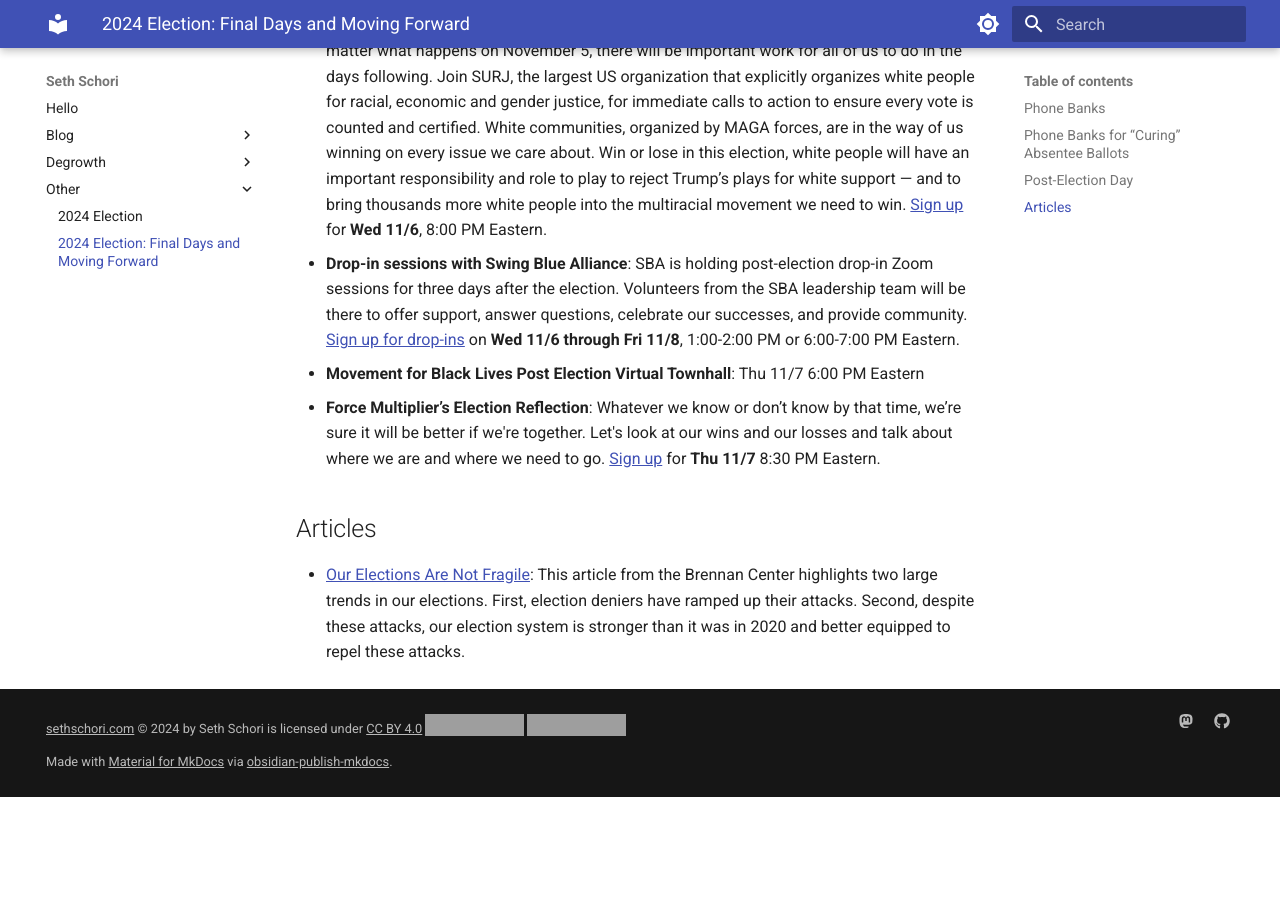
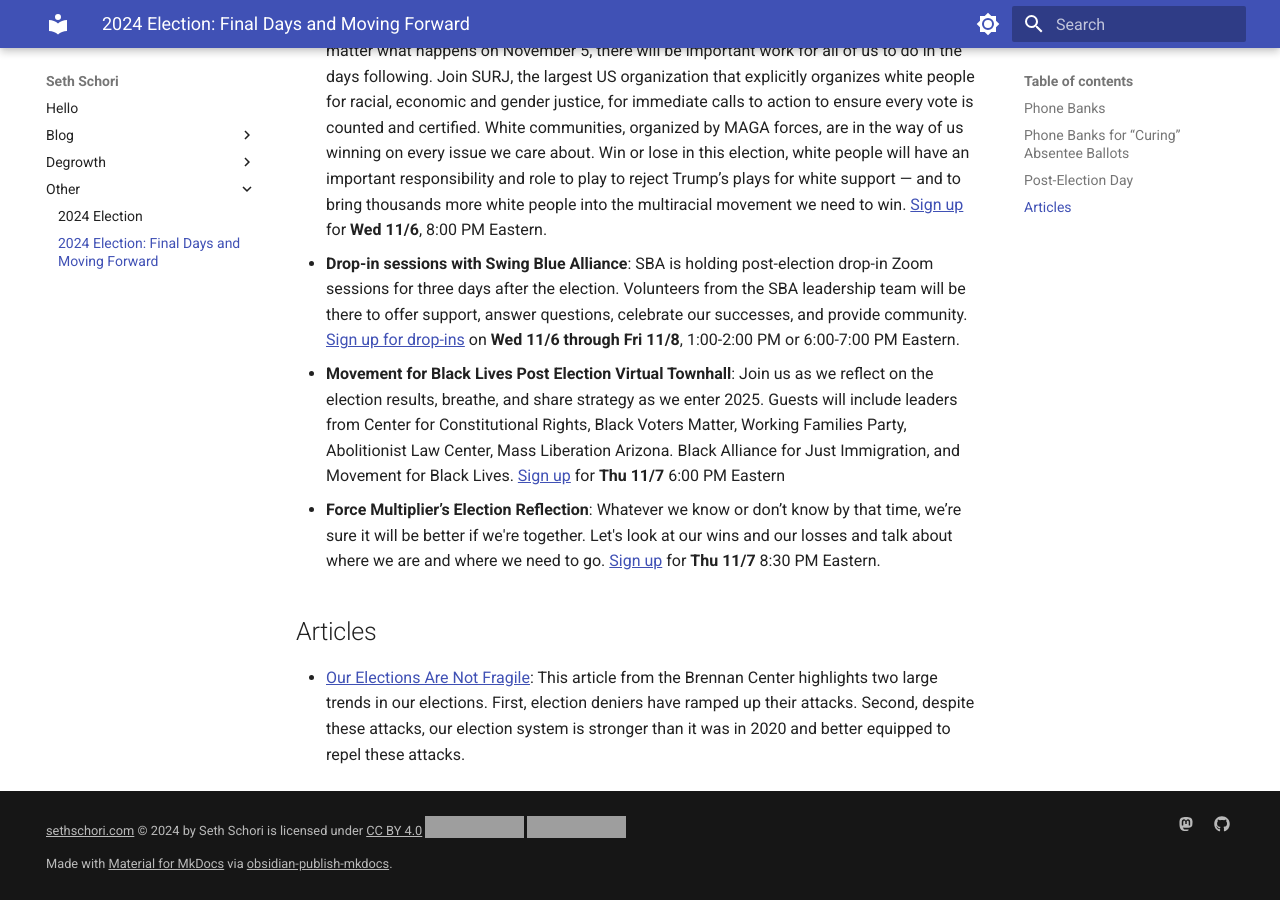
Before and after one commit to sethschori/sethschori.github.io, an MkDocs documentation site: the page built from docs/other/2024-election-ending.md, in a window 1280 px wide and 900 px high, scrolled down 1544 px. Built offline with MkDocs 1.6.1 and Material for MkDocs 9.7.7, drawn with Linux system fonts in a browser that asks for light colours; before the commit the page ends 2341 px from its top, so only the background shows below that; grey boxes are pictures that could not be loaded.

Commit message:
vault backup: 2024-11-02 10:25:17

```diff
--- a/docs/other/2024-election-ending.md
+++ b/docs/other/2024-election-ending.md
@@ -22,7 +22,7 @@
 - **Power to the People: Where We Go From Here** — Join the Workers Circle for a post-election discussion featuring Ari Berman of People For the American Way; courts expert Marge Baker; and Andrea Miller, founder of the Center for Common Ground. We'll explore the political landscape and our role in defending democracy, voting rights, and court reform. [Sign up](https://us02web.zoom.us/meeting/register/tZMpdu6pqDwtH9XIzrp7nk2s51HqZesarWsd#/registration), ask questions, and connect with activists nationwide on Tue 11/12, 7:00 PM ET
 - **White People’s Work After the Election** with Showing Up For Racial Justice (SURJ) — No matter what happens on November 5, there will be important work for all of us to do in the days following. Join SURJ, the largest US organization that explicitly organizes white people for racial, economic and gender justice, for immediate calls to action to ensure every vote is counted and certified. White communities, organized by MAGA forces, are in the way of us winning on every issue we care about. Win or lose in this election, white people will have an important responsibility and role to play to reject Trump’s plays for white support — and to bring thousands more white people into the multiracial movement we need to win. [Sign up](https://www.mobilize.us/surj/event/733189/) for **Wed 11/6**, 8:00 PM Eastern.
 - **Drop-in sessions with Swing Blue Alliance**: SBA is holding post-election drop-in Zoom sessions for three days after the election. Volunteers from the SBA leadership team will be there to offer support, answer questions, celebrate our successes, and provide community. [Sign up for drop-ins](https://www.mobilize.us/swingbluealliance/event/740136/) on **Wed 11/6 through Fri 11/8**, 1:00-2:00 PM or 6:00-7:00 PM Eastern.
-- **Movement for Black Lives Post Election Virtual Townhall**: Thu 11/7 6:00 PM Eastern
+- **Movement for Black Lives Post Election Virtual Townhall**: Join us as we reflect on the election results, breathe, and share strategy as we enter 2025. Guests will include leaders from Center for Constitutional Rights, Black Voters Matter, Working Families Party, Abolitionist Law Center, Mass Liberation Arizona. Black Alliance for Just Immigration, and Movement for Black Lives. [Sign up](https://us02web.zoom.us/webinar/register/WN_GuO6Ws1aSlKAN9PUzAwFZA#/registration) for **Thu 11/7** 6:00 PM Eastern
 - **Force Multiplier’s Election Reflection**: Whatever we know or don’t know by that time, we’re sure it will be better if we're together. Let's look at our wins and our losses and talk about where we are and where we need to go. [Sign up](https://us02web.zoom.us/meeting/register/tZUuf-mqrj0iHNeBlf_pLmhM3LCXT_EV1LiH?#/registration) for **Thu 11/7** 8:30 PM Eastern.
 ## Articles
 - [Our Elections Are Not Fragile](https://www.brennancenter.org/our-work/analysis-opinion/our-elections-are-not-fragile): This article from the Brennan Center highlights two large trends in our elections. First, election deniers have ramped up their attacks. Second, despite these attacks, our election system is stronger than it was in 2020 and better equipped to repel these attacks.
```
